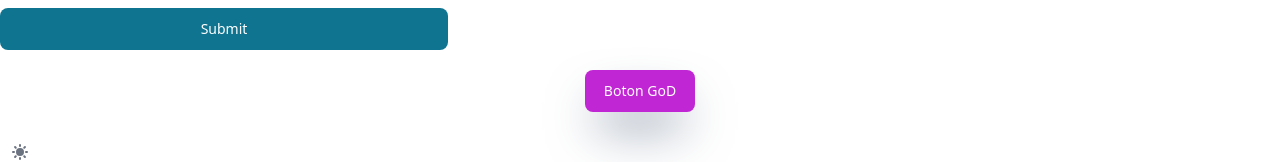
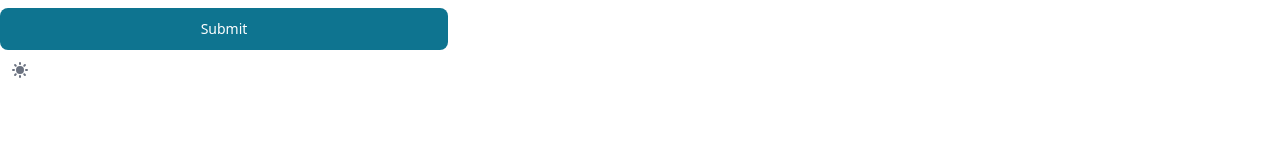
Before and after one commit to jd-devs/turns-app, a React (Vite) app: page / in a window 1280 px wide. Shown: the part 270-432 px from the top of the page. Built offline with nearby package versions, Linux system fonts and the light colour scheme.

Commit message:
Deleted button

```diff
--- a/src/App.jsx
+++ b/src/App.jsx
@@ -67,9 +67,7 @@ function App() {
 					</div>
 					<Button type='submit'>Submit</Button>
 				</form>
-				<Button className='my-5 mx-auto bg-fuchsia-600 shadow-2xl shadow-slate-500 hover:bg-red-600'>
-					Boton GoD
-				</Button>
+
 				<DarkThemeToggle />
 			</Flowbite>
 		</>
```
